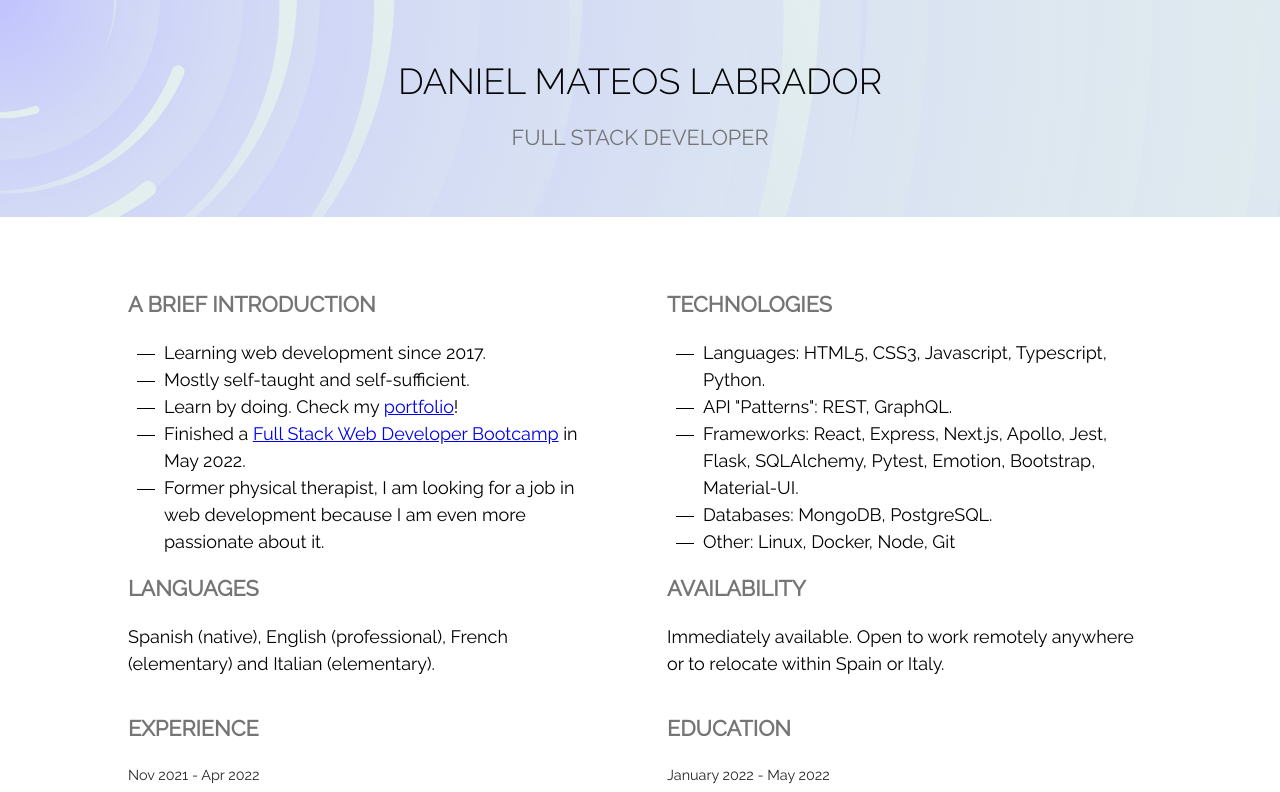
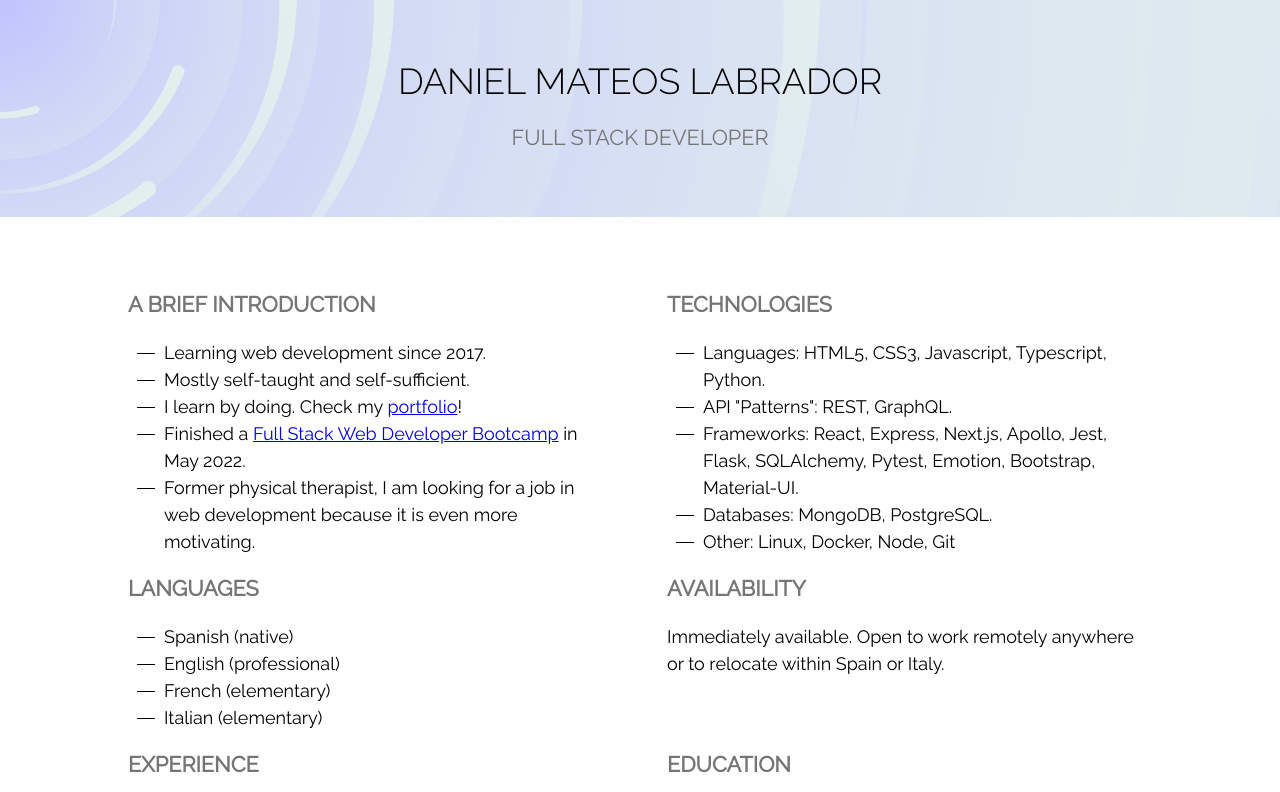
Before and after one commit to DanielMateosLab/danielmatlab, a Next.js app: page / in a window 1280 px wide. Shown: the top 792 px of the page. Built offline with nearby package versions, Linux system fonts and the light colour scheme.

Commit message:
Change some styling and text

```diff
--- a/lib/components/ListItem.tsx
+++ b/lib/components/ListItem.tsx
@@ -16,7 +16,7 @@ export default function ListItem({ children }: { children: React.ReactNode }) {
           }
           .dash {
             width: 1rem;
-            height: 0.25rem;
+            height: 0.3rem;
             border-top: 1px solid black;
             margin: 0 0.5rem;
           }
--- a/pages/index.tsx
+++ b/pages/index.tsx
@@ -16,7 +16,7 @@ export default function Cv() {
               <ListItem>Learning web development since 2017.</ListItem>
               <ListItem>Mostly self-taught and self-sufficient.</ListItem>
               <ListItem>
-                Learn by doing. Check my{" "}
+                I learn by doing. Check my{" "}
                 <a
                   href="https://github.com/DanielMateosLab#-portfolio"
                   target="_blank"
@@ -38,7 +38,7 @@ export default function Cv() {
               </ListItem>
               <ListItem>
                 Former physical therapist, I am looking for a job in web
-                development because I am even more passionate about it.
+                development because it is even more motivating.
               </ListItem>
             </div>
           </article>
@@ -62,8 +62,10 @@ export default function Cv() {
           <article>
             <h2>Languages</h2>
             <div>
-              Spanish (native), English (professional), French (elementary) and
-              Italian (elementary).
+              <ListItem>Spanish (native)</ListItem>
+              <ListItem>English (professional)</ListItem>
+              <ListItem>French (elementary)</ListItem>
+              <ListItem>Italian (elementary)</ListItem>
             </div>
           </article>
 
@@ -158,7 +160,7 @@ export default function Cv() {
           }
 
           .secondary-text {
-            font-size: 0.8rem;
+            font-size: 0.9rem;
             color: ${darkGray};
           }
           .degree {
```
